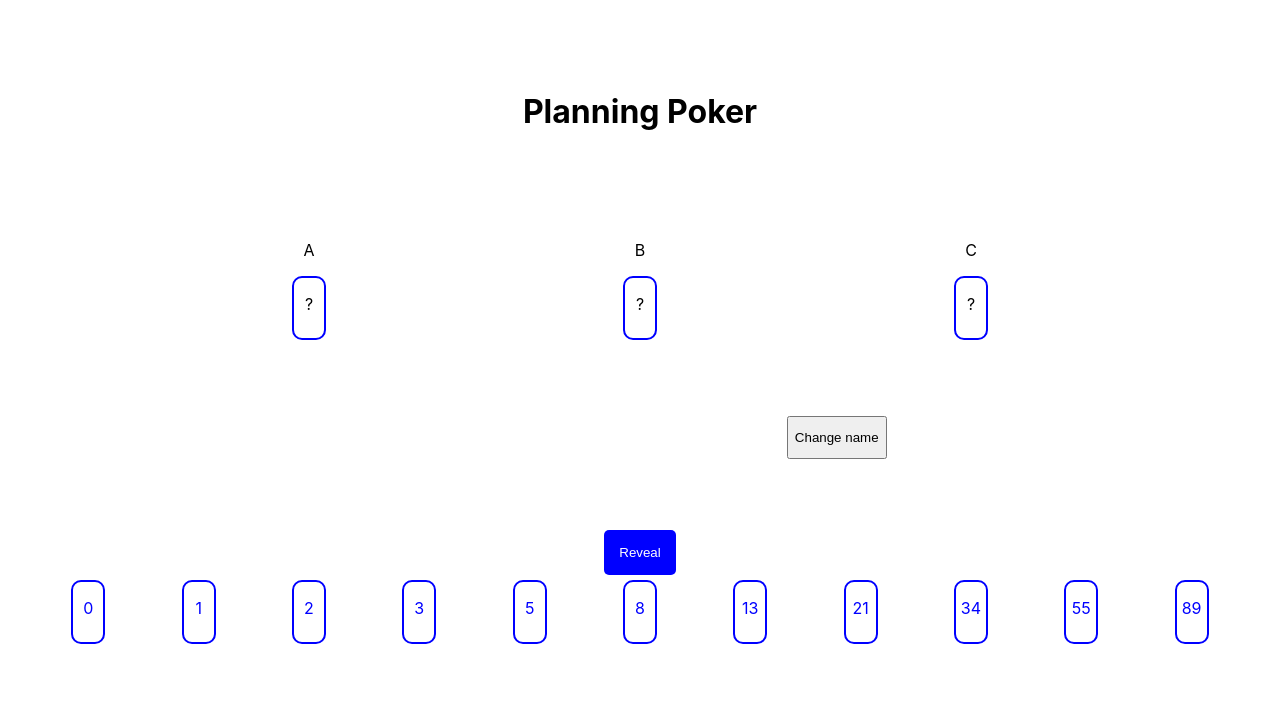
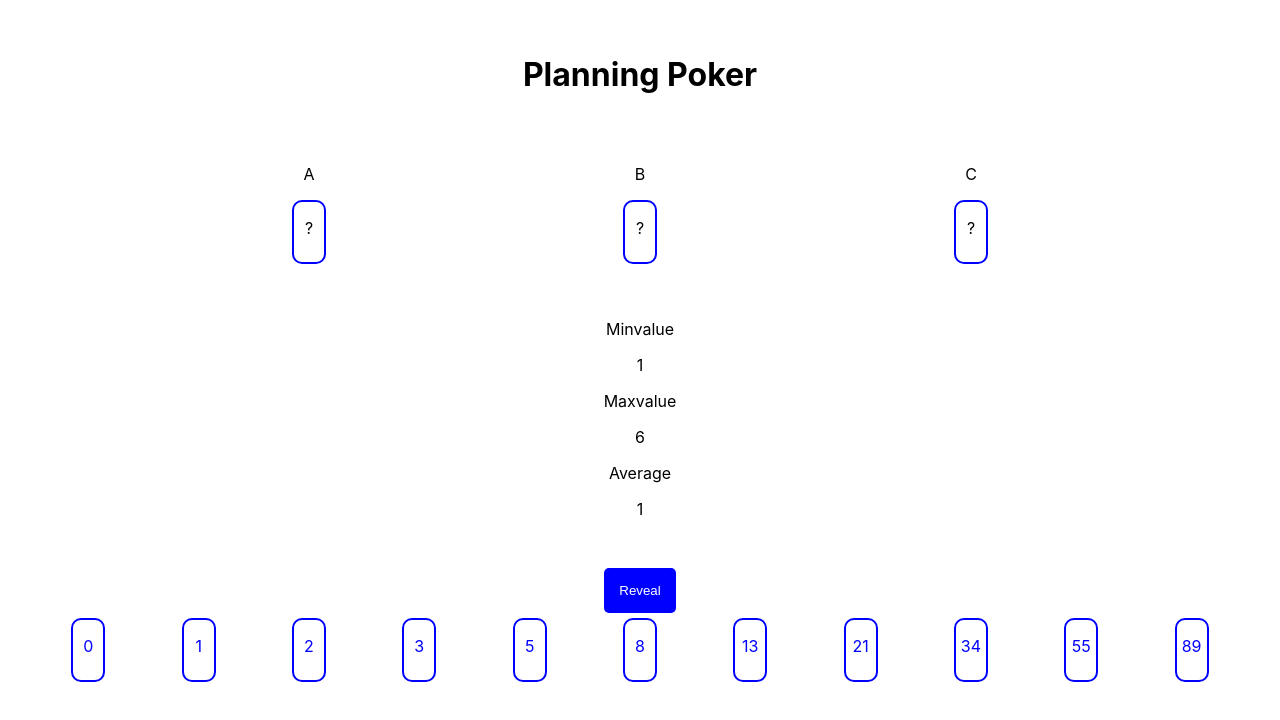
Before and after one commit to Koril94/ds-poker, a React (Create React App) app in the folder client/: page / in a window 1280 px wide. Shown: the top 720 px of the page. Built offline with nearby package versions, Linux system fonts and the light colour scheme.

Commit message:
worked on stats

```diff
--- a/client/src/App.tsx
+++ b/client/src/App.tsx
@@ -4,20 +4,12 @@ import React, { useEffect, useState } from "react";
 import Table from './components/Table/Table';
 import Hand from './components/Hand/Hand';
 import Stats from './components/Stats/Stats';
+import Card from './objects/Card';
 
 const mockCards = [
-  {
-    name: "A",
-    value: "1"
-  },
-  {
-    name: "B",
-    value: "4"
-  },
-  {
-    name: "C",
-    value: "6"
-  }
+  new Card("A", "1"),
+  new Card("B", "4"),
+  new Card("C", "6")
 ];
 
 export default function App() {
@@ -38,8 +30,8 @@ export default function App() {
       <h1>Planning Poker</h1>
       {/* Stats */}
       <Table cards={mockCards} cardsAreVisible={cardsAreVisible} />
-      <Stats  />
 
+      <Stats cards={mockCards}/>
 
       <div className="flexContainer">
       <div className="neuerTable">
--- a/client/src/components/Card/Card.tsx
+++ b/client/src/components/CardComponent/CardComponent.tsx
@@ -1,7 +1,7 @@
 import React from "react";
-import './Card.css'
+import './CardComponent.css'
 
-const Card = ({ name, value, isVisible }: any) => {
+const CardComponent = ({ name, value, isVisible }: any) => {
     return (
       <div className="cardWrapper">
         <p className="name">{name}</p>
@@ -21,4 +21,4 @@ const Card = ({ name, value, isVisible }: any) => {
     );
   };
 
-  export default Card
+  export default CardComponent
--- a/client/src/components/Stats/Stats.tsx
+++ b/client/src/components/Stats/Stats.tsx
@@ -1,20 +1,43 @@
 import React, { useEffect, useState } from "react";
 import CardOnHand from "../CardOnHand/CardOnHand";
+import CardComponent from '../CardComponent/CardComponent';
+import Card from '../../objects/Card';
 
-const Stats = ({ name }:any) => {
-    const [_name, setName] = useState(name);
-    useEffect(() => setName(name), [name])
+interface StatsProperties {
+    cards: Card[];
+}
+
+const Stats = ({ cards } : StatsProperties) => {
+
+    let hidden = parseInt(cards[0].value.toString()) == NaN;
+
+
+    let minValue = (hidden) ? 0 : parseInt(cards[0].value.toString());
+    let maxValue = minValue;
+    let average = minValue;
+
+    if (!hidden) {
+        cards.map((card: Card) => {
+            let value = parseInt(card.value.toString());
+            if (minValue > value) minValue = value;
+            if (maxValue < value) maxValue = value;
+        });
+    }
 
     return (
-      <div
-        style={{
-          display: "flex",
-          flexDirection: "row",
-          justifyContent: "space-evenly"
-        }}
-      >
-        <h1>{_name}</h1>
-        <button onClick={() => setName('Sarah')}>Change name</button>
+      <div>
+            <div>
+                <p className="labelCol">Minvalue</p>
+                <p className="valueCol">{minValue!}</p>
+            </div>
+            <div>
+                <p className="labelCol">Maxvalue</p>
+                <p className="valueCol">{maxValue!}</p>
+            </div>
+            <div>
+                <p className="labelCol">Average</p>
+                <p className="valueCol">{average!}</p>
+            </div>
       </div>
     );
   };
--- a/client/src/components/Table/Table.tsx
+++ b/client/src/components/Table/Table.tsx
@@ -1,6 +1,7 @@
 import React from "react";
-import Card from "../Card/Card";
 import './Table.css'
+import Card from '../../objects/Card';
+import CardComponent from '../CardComponent/CardComponent';
 
 const Table = ({ cards, cardsAreVisible } : any) => {
     return (
@@ -11,8 +12,8 @@ const Table = ({ cards, cardsAreVisible } : any) => {
           justifyContent: "space-evenly"
         }}
       >
-        {cards.map((card: any) => (
-          <Card
+        {cards.map((card: Card) => (
+          <CardComponent
             key={card.name}
             name={card.name}
             value={card.value}
--- /dev/null
+++ b/client/src/objects/Card.ts
@@ -0,0 +1,6 @@
+export default class Card {
+
+    constructor(public name: String, public value: String) {
+
+    }
+}
```
Also changed, not shown: client/src/components/CardComponent/CardComponent.css (renamed from client/src/components/Card/Card.css).
